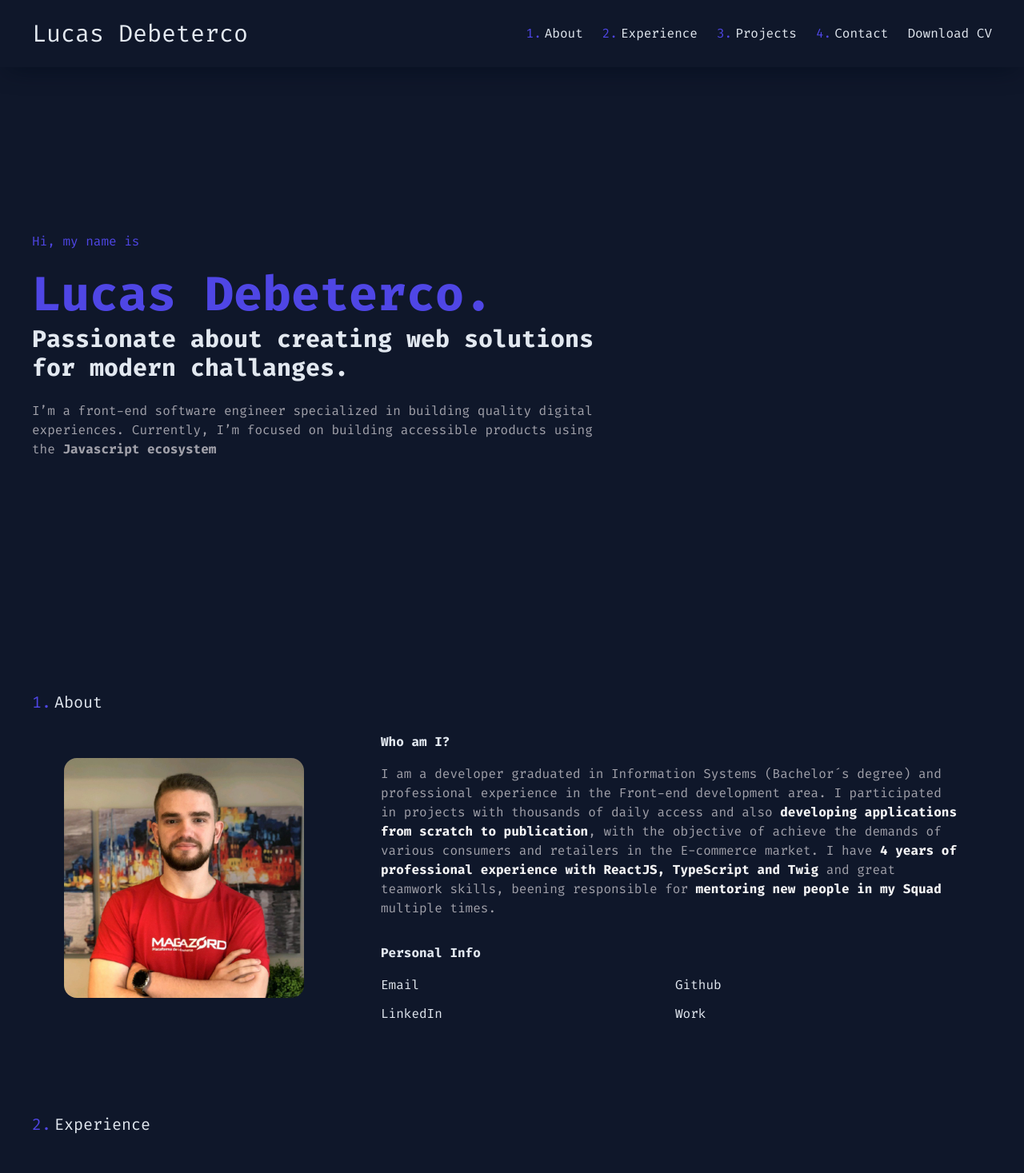
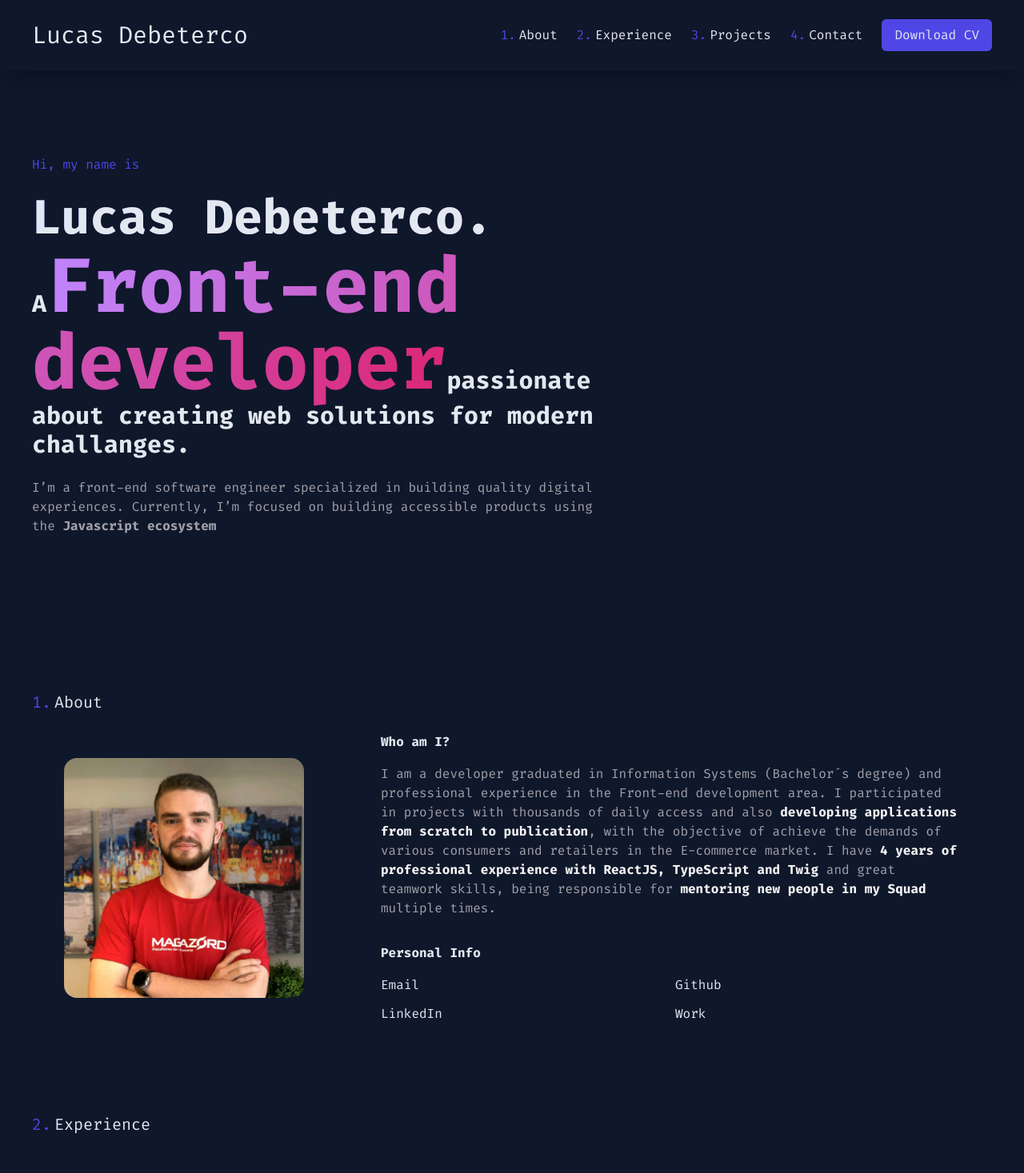
Before and after one commit to lucasdebeterco/lucasdebeterco-dev, a Next.js app: page / in a window 1280 px wide. Shown: the top 1467 px of the page at 80% size. Built offline with nearby package versions, Linux system fonts and the light colour scheme.

Commit message:
structure refactor and experiences update

```diff
--- a/package.json
+++ b/package.json
@@ -12,12 +12,14 @@
     "@lucas.debeterco/eslint-config": "^1.1.0",
     "next": "14.2.5",
     "react": "^18",
-    "react-dom": "^18"
+    "react-dom": "^18",
+    "scrollreveal": "^4.0.9"
   },
   "devDependencies": {
     "@types/node": "^20",
     "@types/react": "^18",
     "@types/react-dom": "^18",
+    "@types/scrollreveal": "^0.0.11",
     "eslint": "^8",
     "eslint-config-next": "14.2.5",
     "postcss": "^8",
--- /dev/null
+++ b/src/app/components/about.tsx
@@ -0,0 +1,50 @@
+export function About() {
+    return (
+        <section id="about-section" className="flex flex-col justify-center gap-6">
+            <h2 className="text-xl">
+                <span className="mr-1 text-indigo-600">1.</span>
+                About
+            </h2>
+
+            <div className="flex items-center justify-between gap-24 px-10">
+                <img src="/about/profile-photo.png" alt="Profile Photo"
+                    className="h-[300px] max-w-[300px] rounded-2xl"/>
+
+                <div className="flex flex-col gap-8">
+                    <div className="flex flex-col gap-4">
+                        <h3 className="font-bold">Who am I?</h3>
+                        <p className=" text-zinc-400 [&>b]:text-zinc-100">
+                            I am a developer graduated in Information Systems (Bachelor´s degree) and professional
+                            experience
+                            in the Front-end development area. I participated in projects with thousands of daily access
+                            and also <b>developing
+                            applications from scratch to publication</b>, with the objective of achieve the demands of
+                            various consumers and retailers in the E-commerce market. I have <b>4 years of professional
+                            experience
+                            with ReactJS, TypeScript and Twig</b> and great teamwork skills, being responsible for <b>mentoring
+                            new people
+                            in my Squad</b> multiple times.
+                        </p>
+                    </div>
+                    <div className="flex flex-col gap-4">
+                        <h3 className="font-bold">Personal Info</h3>
+                        <div className="grid grid-cols-2 gap-3">
+                            <div>
+                                Email
+                            </div>
+                            <div>
+                                Github
+                            </div>
+                            <div>
+                                LinkedIn
+                            </div>
+                            <div>
+                                Work
+                            </div>
+                        </div>
+                    </div>
+                </div>
+            </div>
+        </section>
+    )
+}
--- a/src/app/components/Experience.tsx
+++ b/src/app/components/experience.tsx
@@ -49,7 +49,7 @@ export function Experience() {
                             <li>React.js</li>
                             <li>TypeScript</li>
                             <li>API REST</li>
-                            <li>Arquitetura de software</li>
+                            <li>Software Architecture</li>
                             <li>JavaScript</li>
                             <li>Design System</li>
                             <li>Scss</li>
--- a/src/app/components/header/header.tsx
+++ b/src/app/components/header/header.tsx
@@ -1,13 +1,39 @@
+'use client'
+
 import Link from 'next/link'
+import { useEffect, useRef } from 'react'
 
 import { HeaderLink } from '@/app/components/header/header-link'
+import sr from '@/app/utils/sr'
 
 export function Header() {
+    const revealContainer = useRef(null)
+
+    useEffect(() => {
+        sr?.reveal(revealContainer.current, {
+            srConfig: (delay = 200, viewFactor = 0.25) => ({
+                origin: 'bottom',
+                distance: '20px',
+                duration: 500,
+                delay,
+                rotate: { x: 0, y: 0, z: 0 },
+                opacity: 0,
+                scale: 1,
+                easing: 'cubic-bezier(0.645, 0.045, 0.355, 1)',
+                mobile: true,
+                reset: false,
+                useDelay: 'always',
+                viewFactor,
+                viewOffset: { top: 0, right: 0, bottom: 0, left: 0 },
+            }),
+        })
+    }, [])
+
     return (
-        <div className="fixed flex w-full items-center justify-between bg-slate-900 px-10 py-6 shadow-overlay">
+        <div className="fixed flex w-full items-center justify-between bg-slate-900 px-10 py-6 shadow-overlay" ref={revealContainer}>
             <span className="text-3xl">Lucas Debeterco</span>
 
-            <nav className="flex gap-6">
+            <nav className="flex items-center gap-6 [&>a]:py-2">
                 <HeaderLink sectionId="about-section">
                     <span className="mr-1 text-indigo-600">1.</span>
                     About
@@ -24,7 +50,7 @@ export function Header() {
                     <span className="mr-1 text-indigo-600">4.</span>
                     Contact
                 </HeaderLink>
-                <Link href="#">Download CV</Link>
+                <Link className="rounded-md bg-indigo-600 px-4 py-2" href="#">Download CV</Link>
             </nav>
         </div>
     )
--- /dev/null
+++ b/src/app/components/presentation.tsx
@@ -0,0 +1,23 @@
+export function Presentation() {
+    return (
+        <section className="flex h-[80vh] flex-col justify-center gap-6">
+            <span className="text-indigo-600">Hi, my name is</span>
+            <div className="flex flex-col gap-2 font-bold">
+                <h1 className="bg-gradient-to-r  from-indigo-500 to-pink-600 bg-clip-text text-6xl">
+                    Lucas Debeterco.
+                </h1>
+                <h2 className="max-w-[60%] text-3xl">
+                    A
+                    <strong  className="bg-gradient-to-r from-purple-400 to-pink-600 bg-clip-text text-8xl font-extrabold text-transparent">Front-end
+                        developer
+                    </strong>
+                    passionate about creating web solutions for modern challanges.
+                </h2>
+            </div>
+            <span className="max-w-[60%] text-zinc-400">
+                I’m a front-end software engineer specialized in building quality digital experiences.
+                Currently, I’m focused on building accessible products using the <span className="font-bold">Javascript ecosystem</span>
+            </span>
+        </section>
+    )
+}
--- a/src/app/page.tsx
+++ b/src/app/page.tsx
@@ -1,5 +1,7 @@
+import { About } from '@/app/components/about'
 import { Experience } from '@/app/components/Experience'
 import { Header } from '@/app/components/header/header'
+import { Presentation } from '@/app/components/presentation'
 
 export default function Home() {
     return (
@@ -7,68 +9,8 @@ export default function Home() {
             <Header />
 
             <div className="mx-auto flex max-w-[1360px] flex-col gap-28 px-10 pt-28">
-                <section className="flex h-[80vh] flex-col justify-center gap-6">
-                    <span className="text-indigo-600">Hi, my name is</span>
-                    <div className="flex flex-col gap-2 font-bold">
-                        <h1 className="text-6xl text-indigo-600">Lucas Debeterco.</h1>
-                        <h2 className="max-w-[60%] text-3xl">Passionate about creating web solutions for modern
-                            challanges.</h2>
-                    </div>
-                    <span className="max-w-[60%] text-zinc-400">
-                        I’m a front-end software engineer specialized in building quality digital experiences.
-                        Currently, I’m focused on building accessible products using the <span className="font-bold">Javascript ecosystem</span>
-                    </span>
-                </section>
-
-                <section id="about-section" className="flex flex-col justify-center gap-6">
-                    <h2 className="text-xl">
-                        <span className="mr-1 text-indigo-600">1.</span>
-                        About
-                    </h2>
-
-
-                    <div className="flex items-center justify-between gap-24 px-10">
-                        <img src="/about/profile-photo.png" alt="Profile Photo" className="h-[300px] max-w-[300px] rounded-2xl" />
-
-                        <div className="flex flex-col gap-8">
-                            <div className="flex flex-col gap-4">
-                                <h3 className="font-bold">Who am I?</h3>
-                                <p className=" text-zinc-400 [&>b]:text-zinc-100">
-                                    I am a developer graduated in Information Systems (Bachelor´s degree) and
-                                    professional experience
-                                    in the Front-end development area. I participated in projects with thousands of
-                                    daily access and also <b>developing
-                                    applications from scratch to publication</b>, with the objective of achieve the
-                                    demands of
-                                    various consumers and retailers in the E-commerce market. I have <b>4 years of
-                                    professional experience
-                                    with ReactJS, TypeScript and Twig</b> and great teamwork skills, beening responsible
-                                    for <b>mentoring new people
-                                    in my Squad</b> multiple times.
-                                </p>
-                            </div>
-                            <div className="flex flex-col gap-4">
-                                <h3 className="font-bold">Personal Info</h3>
-                                <div className="grid grid-cols-2 gap-3">
-                                    <div>
-                                        Email
-                                    </div>
-                                    <div>
-                                        Github
-                                    </div>
-                                    <div>
-                                        LinkedIn
-                                    </div>
-                                    <div>
-                                        Work
-                                    </div>
-                                </div>
-                            </div>
-                        </div>
-                    </div>
-
-                </section>
-
+                <Presentation />
+                <About />
                 <Experience/>
 
                 <section id="projects-section" className="">
--- /dev/null
+++ b/src/app/utils/sr.ts
@@ -0,0 +1,6 @@
+import ScrollReveal from 'scrollreveal'
+
+const isSSR = typeof window === 'undefined'
+const sr = isSSR ? null : ScrollReveal()
+
+export default sr
```
Also changed, not shown: 1 other file (tests, documents, lock files or other folders).
